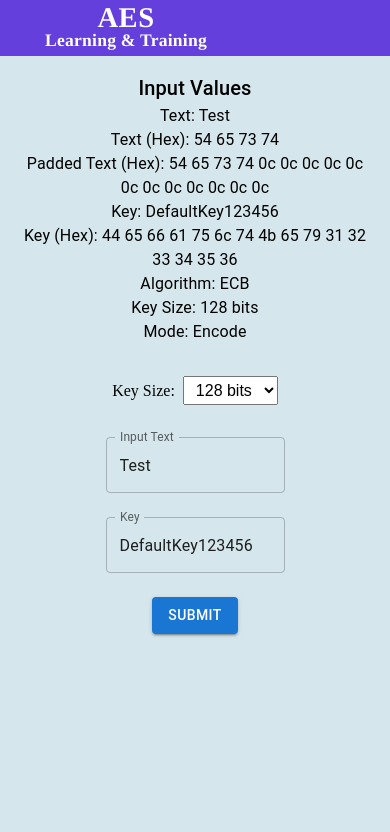
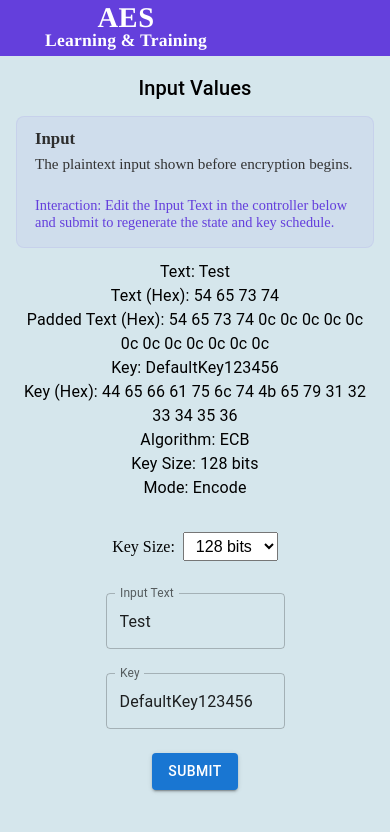
Before and after one commit to Angeliki-Alexop/learn_aes, a React (Vite) app: page /learn_aes/step-by-step in a window 390 px wide. Shown: the top 832 px of the page. Built offline with nearby package versions, Linux system fonts and the light colour scheme; some icons are missing.

Commit message:
Trying to add info for each step

```diff
--- a/src/pages/StepByStep.jsx
+++ b/src/pages/StepByStep.jsx
@@ -27,6 +27,7 @@ import { StepNavigation } from "./StepNavigation";
 import KeyExpansionMatrices from "./KeyExpansionMatrices";
 import "./../styles/StepByStep.css";
 import MixColumnsExplanations from "./MixColumnsExplanations";
+import StepInfo from "../stepInformation/StepInfo";
 
 export const highlightColor = "rgba(128, 0, 128, "; // Purplish color
 
@@ -260,6 +261,7 @@ function StepByStep() {
           <Typography variant="h6" component="h2" align="center">
             Input Values
           </Typography>
+          <StepInfo currentStep={currentStep} currentRound={currentRound} />
           <Typography variant="body1" component="p" align="center">
             Text: {inputText}
           </Typography>
@@ -292,6 +294,7 @@ function StepByStep() {
           <Typography variant="h6" component="h2" align="center">
             Key Schedule - Key Expansion
           </Typography>
+          <StepInfo currentStep={currentStep} currentRound={currentRound} />
           <div className="key-expansion" style={{ marginTop: "24px" }}>
             <KeyExpansionMatrices roundKeys={roundKeys} toHex={toHex} />
           </div>
@@ -303,6 +306,8 @@ function StepByStep() {
           <Typography variant="h6" component="h2" align="center">
             Round {currentRound} - Step: {currentStep}
           </Typography>
+          {/* Step-specific information and interaction hints */}
+          <StepInfo currentStep={currentStep} currentRound={currentRound} />
           <div
             className="matrix-container"
             style={{
--- /dev/null
+++ b/src/stepInformation/StepInfo.css
@@ -0,0 +1,55 @@
+.stepinfo-root {
+  width: 100%;
+  box-sizing: border-box;
+  padding: 12px 18px;
+  margin: 12px 0;
+  background: rgba(100,63,220,0.05);
+  border-radius: 8px;
+  border: 1px solid rgba(100,63,220,0.08);
+}
+.stepinfo-content {
+  display: flex;
+  justify-content: space-between;
+  gap: 16px;
+  align-items: center;
+}
+.stepinfo-left {
+  flex: 1 1 60%;
+}
+.stepinfo-right {
+  flex: 0 0 35%;
+  text-align: right;
+}
+.stepinfo-title {
+  margin: 0 0 6px 0;
+  color: #2e2e2e;
+  font-size: 1.05rem;
+}
+.stepinfo-description {
+  margin: 0;
+  color: #333;
+  font-size: 0.95rem;
+}
+.stepinfo-hint {
+  margin: 0 0 4px 0;
+  color: #643fdc;
+  font-size: 0.9rem;
+}
+.stepinfo-round {
+  margin: 0;
+  color: #666;
+  font-size: 0.82rem;
+}
+
+/* Responsive: on small screens stack hint under description */
+@media (max-width: 720px) {
+  .stepinfo-content {
+    flex-direction: column;
+    align-items: stretch;
+    text-align: left;
+  }
+  .stepinfo-right {
+    text-align: left;
+    margin-top: 8px;
+  }
+}
--- /dev/null
+++ b/src/stepInformation/StepInfo.jsx
@@ -0,0 +1,71 @@
+import React from "react";
+import "./StepInfo.css";
+
+// Mapping of step keys to title + description + interaction hints
+const STEP_INFO = {
+  "Key Expansion": {
+    title: "Key Expansion",
+    description:
+      "Generates the round keys from the main AES key. Each round uses a different 16-byte round key.",
+    hint:
+      "Tip: Use the Key Schedule panel on the left to view each round's key. Click a round to jump to its key expansion view.",
+  },
+  SubBytes: {
+    title: "SubBytes",
+    description:
+      "Each byte of the state is substituted using the AES S-box. This provides non-linearity.",
+    hint:
+      "Interaction: Click a byte in the Current State to see its S-box output and explanation. Click a byte in the S-box to inspect mapping.",
+  },
+  ShiftRows: {
+    title: "ShiftRows",
+    description:
+      "Rows of the state are cyclically shifted to the left by different offsets. This provides diffusion across columns.",
+    hint:
+      "Interaction: Hover or click the table to see how bytes are moved. The visual shows a sliding window with the shifted result in the outlined 4x4.",
+  },
+  MixColumns: {
+    title: "MixColumns",
+    description:
+      "Each column of the state is transformed by a fixed polynomial multiplication. This mixes bytes within a column.",
+    hint:
+      "Interaction: Click a byte in the Next State to highlight the corresponding column. The fixed matrix row will be shown and intermediate values displayed.",
+  },
+  AddRoundKey: {
+    title: "AddRoundKey",
+    description:
+      "The state is XORed with the round key. This combines the key material into the state for each round.",
+    hint:
+      "Interaction: Click bytes in the Current State or Round Key to see the XOR result and how the Next State is computed.",
+  },
+  Input: {
+    title: "Input",
+    description: "The plaintext input shown before encryption begins.",
+    hint: "Interaction: Edit the Input Text in the controller below and submit to regenerate the state and key schedule.",
+  },
+};
+
+export default function StepInfo({ currentStep, currentRound }) {
+  const info = STEP_INFO[currentStep] || {
+    title: currentStep,
+    description: "This step has no additional information.",
+    hint: "",
+  };
+
+  return (
+    <div className="stepinfo-root">
+      <div className="stepinfo-content">
+        <div className="stepinfo-left">
+          <h3 className="stepinfo-title">{info.title}</h3>
+          <p className="stepinfo-description">{info.description}</p>
+        </div>
+        <div className="stepinfo-right">
+          <p className="stepinfo-hint">{info.hint}</p>
+          {typeof currentRound === "number" && currentRound >= 0 && (
+            <p className="stepinfo-round">Round: {currentRound}</p>
+          )}
+        </div>
+      </div>
+    </div>
+  );
+}
```
